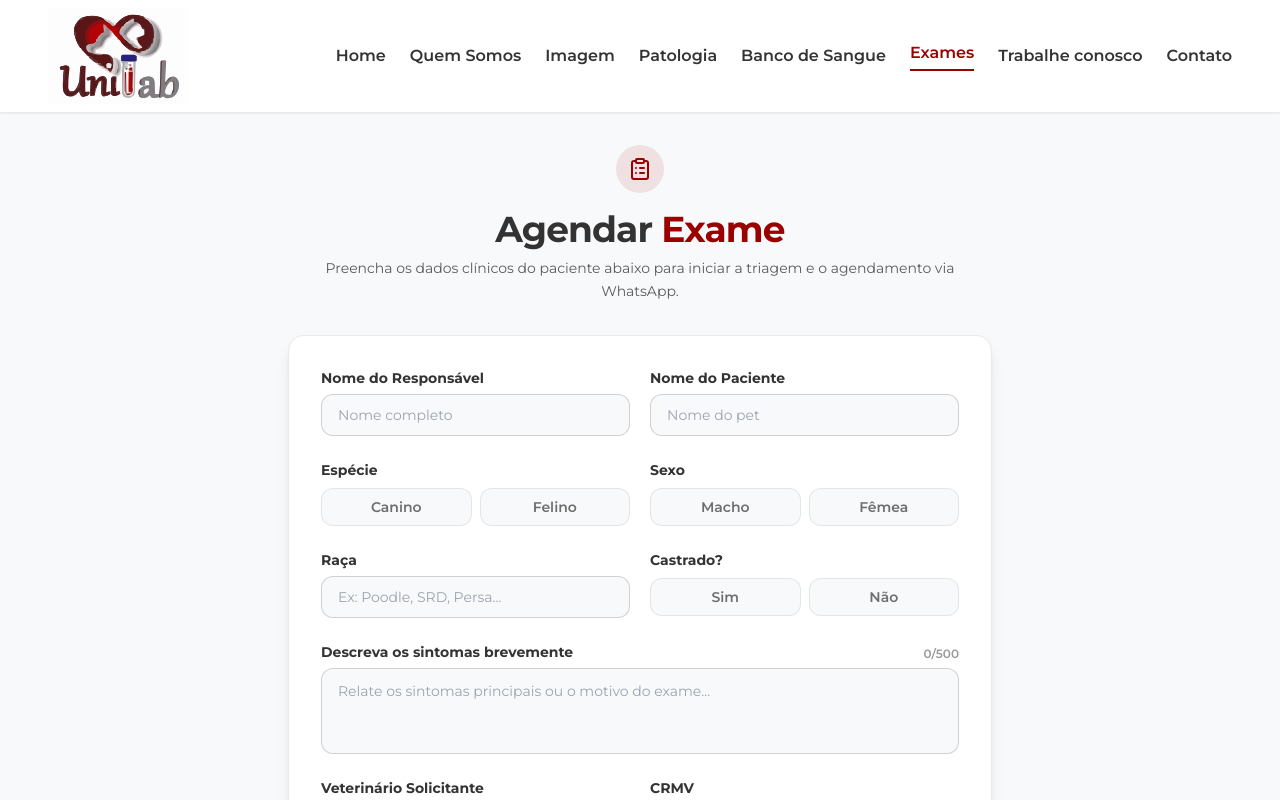
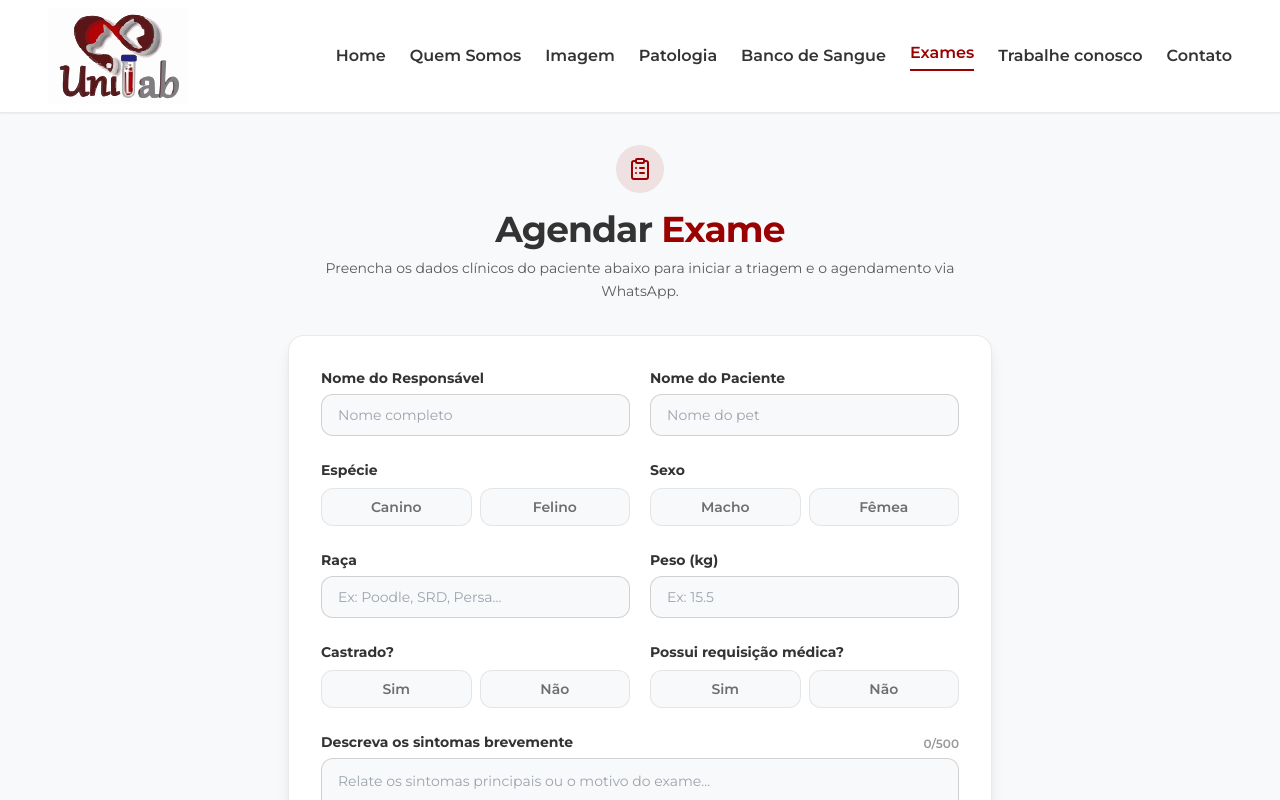
Before and after one commit to Fmarzochi/unilab, a Next.js app in the folder frontend/: page /exames in a window 1280 px wide. Shown: the top 800 px of the page. Built offline with nearby package versions, Linux system fonts and the light colour scheme.

Commit message:
Adicionei o campo de peso e a pergunta sobre requisição médica na página de exames, mantendo o layout limpo e atualizando a mensagem que enviamos para o WhatsApp

```diff
--- a/frontend/src/app/exames/page.tsx
+++ b/frontend/src/app/exames/page.tsx
@@ -11,7 +11,9 @@ export default function Exames() {
     especie: "",
     sexo: "",
     raca: "",
+    peso: "",
     castrado: "",
+    possuiRequisicao: "",
     sintomas: "",
     veterinario: "",
     crmv: "",
@@ -26,13 +28,18 @@ export default function Exames() {
     e.preventDefault();
 
     // Validação básica para garantir que as pílulas foram selecionadas
-    if (!formData.especie || !formData.sexo || !formData.castrado) {
-      alert("Por favor, preencha todos os campos de seleção (Espécie, Sexo e Castrado).");
+    if (!formData.especie || !formData.sexo || !formData.castrado || !formData.possuiRequisicao) {
+      alert("Por favor, preencha todos os campos de seleção (Espécie, Sexo, Castrado e Requisição).");
       return;
     }
 
-    // Formatação da mensagem para o WhatsApp
-    const texto = `*OLÁ, EU GOSTARIA DE AGENDAR UM EXAME:*%0A%0A*Responsável:* ${formData.responsavel}%0A*Paciente:* ${formData.paciente}%0A*Espécie:* ${formData.especie}%0A*Sexo:* ${formData.sexo}%0A*Raça:* ${formData.raca}%0A*Castrado:* ${formData.castrado}%0A*Sintomas:* ${formData.sintomas}%0A*Veterinário Solicitante:* ${formData.veterinario}%0A*CRMV:* ${formData.crmv}%0A*Clínica:* ${formData.clinica}`;
+    // Lógica inteligente da mensagem de requisição
+    const textoRequisicao = formData.possuiRequisicao === "Sim"
+      ? "*Requisição:* O cliente informou que POSSUI o pedido médico e irá anexar o arquivo (PDF/Imagem) a seguir."
+      : "*Requisição:* O cliente informou que NÃO possui o pedido médico.";
+
+    // Formatação da mensagem para o WhatsApp com os novos campos
+    const texto = `*OLÁ, EU GOSTARIA DE AGENDAR UM EXAME:*%0A%0A*Responsável:* ${formData.responsavel}%0A*Paciente:* ${formData.paciente}%0A*Espécie:* ${formData.especie}%0A*Raça:* ${formData.raca}%0A*Peso:* ${formData.peso} kg%0A*Sexo:* ${formData.sexo}%0A*Castrado:* ${formData.castrado}%0A*Sintomas:* ${formData.sintomas}%0A*Veterinário Solicitante:* ${formData.veterinario}%0A*CRMV:* ${formData.crmv}%0A*Clínica:* ${formData.clinica}%0A%0A${textoRequisicao}`;
 
     const numeroWhatsApp = "551934061779";
     const url = `https://wa.me/${numeroWhatsApp}?text=${texto}`;
@@ -139,7 +146,7 @@ export default function Exames() {
               </div>
             </div>
 
-            {/* Linha 3: Raça e Castrado */}
+            {/* Linha 3: Raça e Peso (Organização limpa e inteligente) */}
             <div className="grid grid-cols-1 sm:grid-cols-2 gap-5">
               <div className="flex flex-col gap-1.5">
                 <label htmlFor="raca" className="text-sm font-bold text-unilab-gray">Raça</label>
@@ -153,6 +160,22 @@ export default function Exames() {
                   className="w-full px-4 py-2.5 rounded-xl border border-unilab-gray/20 bg-unilab-offWhite focus:bg-white focus:outline-none focus:border-unilab-red focus:ring-1 focus:ring-unilab-red transition-all text-sm text-unilab-gray"
                 />
               </div>
+              <div className="flex flex-col gap-1.5">
+                <label htmlFor="peso" className="text-sm font-bold text-unilab-gray">Peso (kg)</label>
+                <input
+                  id="peso"
+                  type="text"
+                  required
+                  placeholder="Ex: 15.5"
+                  value={formData.peso}
+                  onChange={(e) => setFormData({ ...formData, peso: e.target.value })}
+                  className="w-full px-4 py-2.5 rounded-xl border border-unilab-gray/20 bg-unilab-offWhite focus:bg-white focus:outline-none focus:border-unilab-red focus:ring-1 focus:ring-unilab-red transition-all text-sm text-unilab-gray"
+                />
+              </div>
+            </div>
+
+            {/* Linha 4: Castrado e Requisição Médica (Pílulas visuais) */}
+            <div className="grid grid-cols-1 sm:grid-cols-2 gap-5">
               <div className="flex flex-col gap-2">
                 <span className="text-sm font-bold text-unilab-gray">Castrado?</span>
                 <div className="flex gap-2">
@@ -172,9 +195,28 @@ export default function Exames() {
                   ))}
                 </div>
               </div>
+              <div className="flex flex-col gap-2">
+                <span className="text-sm font-bold text-unilab-gray">Possui requisição médica?</span>
+                <div className="flex gap-2">
+                  {["Sim", "Não"].map((opcao) => (
+                    <button
+                      key={opcao}
+                      type="button"
+                      onClick={() => handlePillClick("possuiRequisicao", opcao)}
+                      className={`flex-1 py-2 rounded-xl text-sm font-semibold transition-all border ${
+                        formData.possuiRequisicao === opcao
+                          ? "bg-unilab-gray text-white border-unilab-gray shadow-md"
+                          : "bg-unilab-offWhite text-unilab-gray/70 border-unilab-gray/10 hover:bg-unilab-gray/5"
+                      }`}
+                    >
+                      {opcao}
+                    </button>
+                  ))}
+                </div>
+              </div>
             </div>
 
-            {/* Linha 4: Sintomas */}
+            {/* Linha 5: Sintomas */}
             <div className="flex flex-col gap-1.5">
               <div className="flex justify-between items-end">
                 <label htmlFor="sintomas" className="text-sm font-bold text-unilab-gray">Descreva os sintomas brevemente</label>
@@ -194,7 +236,7 @@ export default function Exames() {
               />
             </div>
 
-            {/* Linha 5: Veterinário e CRMV */}
+            {/* Linha 6: Veterinário e CRMV */}
             <div className="grid grid-cols-1 sm:grid-cols-2 gap-5">
               <div className="flex flex-col gap-1.5">
                 <label htmlFor="veterinario" className="text-sm font-bold text-unilab-gray">Veterinário Solicitante</label>
@@ -222,7 +264,7 @@ export default function Exames() {
               </div>
             </div>
 
-            {/* Linha 6: Clínica */}
+            {/* Linha 7: Clínica */}
             <div className="flex flex-col gap-1.5">
               <label htmlFor="clinica" className="text-sm font-bold text-unilab-gray">Clínica Veterinária</label>
               <input
```
